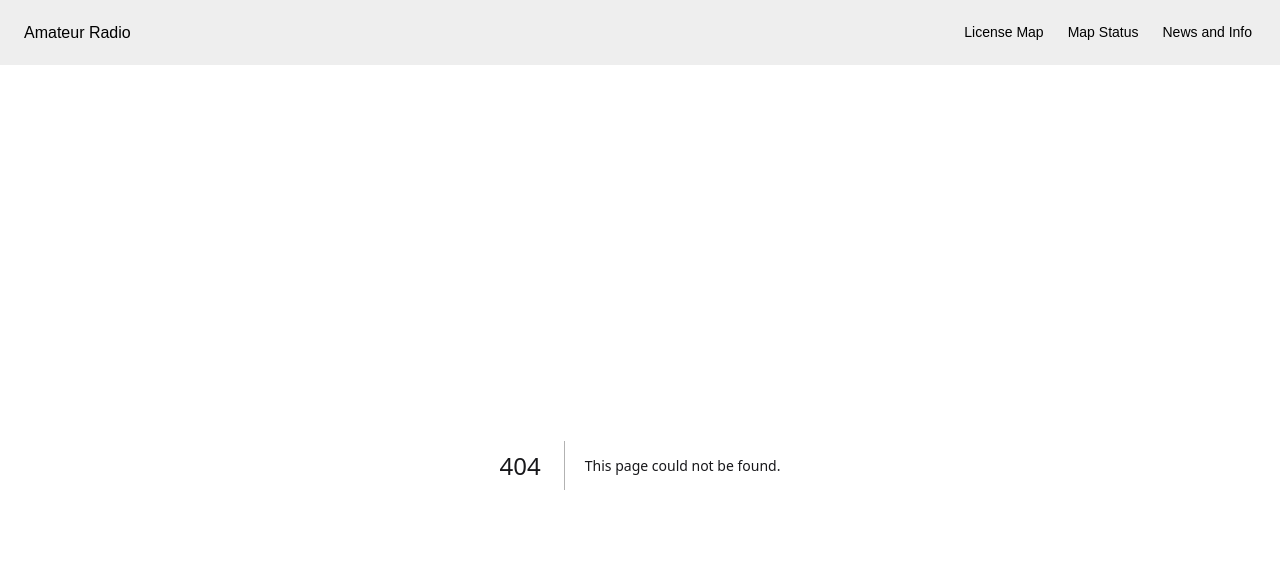
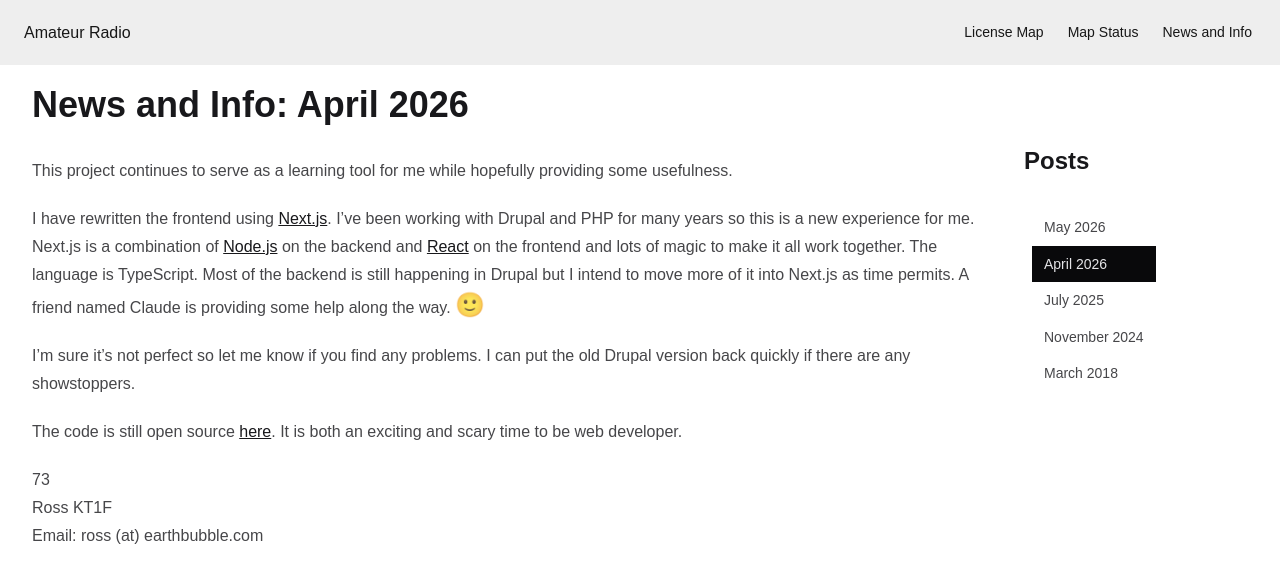
Before and after one commit to signal599/ham-next, a Next.js app: page /news/2026-04 in a window 1280 px wide. Before the commit this address had no page. Shown: the top 582 px of the page. Built offline with nearby package versions, Linux system fonts and the light colour scheme.

Commit message:
Update news

```diff
--- /dev/null
+++ b/app/news/2026-04/page.tsx
@@ -0,0 +1,41 @@
+import PageLayout from "@/components/page-layout";
+import Link from "next/link";
+
+export const metadata = { title: "News and Info" };
+
+export default function Page() {
+  return (
+    <PageLayout title="News and Info: April 2026">
+      <p>
+        This project continues to serve as a learning tool for me while
+        hopefully providing some usefulness.
+      </p>
+      <p>
+        I have rewritten the frontend using{" "}
+        <a href="https://nextjs.org">Next.js</a>. I’ve been working with Drupal
+        and PHP for many years so this is a new experience for me. Next.js is a
+        combination of <a href="http://nodejs.org">Node.js</a> on the backend
+        and <a href="https://react.dev">React</a> on the frontend and lots of
+        magic to make it all work together. The language is TypeScript. Most of
+        the backend is still happening in Drupal but I intend to move more of it
+        into Next.js as time permits. A friend named Claude is providing some
+        help along the way. <span className="text-2xl">🙂</span>
+      </p>
+      <p>
+        I’m sure it’s not perfect so let me know if you find any problems. I can
+        put the old Drupal version back quickly if there are any showstoppers.
+      </p>
+      <p>
+        The code is still open source{" "}
+        <a href="https://github.com/signal599/ham-next">here</a>. It is both an
+        exciting and scary time to be web developer.
+      </p>
+      <p>
+        73
+        <br />
+        Ross KT1F <br />
+        Email: ross (at) earthbubble.com
+      </p>
+    </PageLayout>
+  );
+}
--- a/app/news/page.tsx
+++ b/app/news/page.tsx
@@ -5,30 +5,15 @@ export const metadata = { title: "News and Info" };
 
 export default function Page() {
   return (
-    <PageLayout title="News and Info: April 2026">
+    <PageLayout title="News and Info: May 2026">
       <p>
-        This project continues to serve as a learning tool for me while
-        hopefully providing some usefulness.
+        All the live code involved in serving pages to visitors is now in
+        TypeScript / Next.js. SQL queries use{" "}
+        <a href="https://orm.drizzle.team">Drizzle ORM</a>.
       </p>
       <p>
-        I have rewritten the frontend using{" "}
-        <a href="https://nextjs.org">Next.js</a>. I’ve been working with Drupal
-        and PHP for many years so this is a new experience for me. Next.js is a
-        combination of <a href="http://nodejs.org">Node.js</a> on the backend
-        and <a href="https://react.dev">React</a> on the frontend and lots of
-        magic to make it all work together. The language is TypeScript. Most of
-        the backend is still happening in Drupal but I intend to move more of it
-        into Next.js as time permits. A friend named Claude is providing some
-        help along the way. <span className="text-2xl">🙂</span>
-      </p>
-      <p>
-        I’m sure it’s not perfect so let me know if you find any problems. I can
-        put the old Drupal version back quickly if there are any showstoppers.
-      </p>
-      <p>
-        The code is still open source{" "}
-        <a href="https://github.com/signal599/ham-next">here</a>. It is both an
-        exciting and scary time to be web developer.
+        The only Drupal / PHP code left is the weekly FCC updates and the
+        geocoding. I will be converting those when time and motivation permits.
       </p>
       <p>
         73
--- a/components/news-nav.tsx
+++ b/components/news-nav.tsx
@@ -5,7 +5,8 @@ import { usePathname } from "next/navigation";
 
 export default function NewsNav() {
   const links = [
-    { href: "/news", title: "April 2026" },
+    { href: "/news", title: "May 2026" },
+    { href: "/news/2026-04", title: "April 2026" },
     { href: "/news/2025-07", title: "July 2025" },
     { href: "/news/2024-11", title: "November 2024" },
     { href: "/news/2018-03", title: "March 2018" },
```
